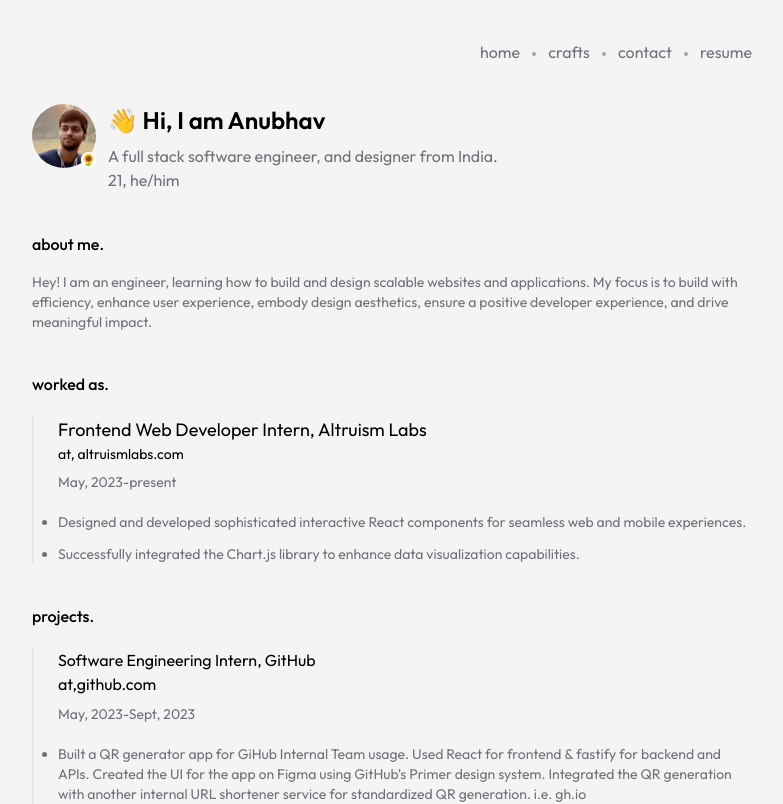
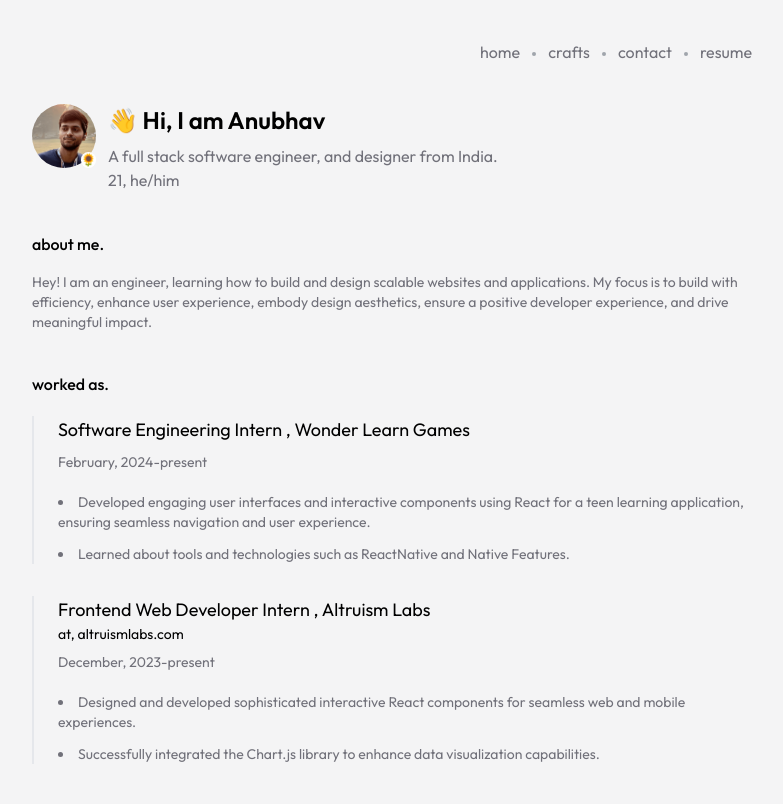
Before and after one commit to Anubhav-Pal/Portfolio, a Next.js app: page / in a window 1280 px wide. Shown: the top 804 px of the page, without its empty margins (248-1031 px from the left). Built offline with nearby package versions, Linux system fonts and the light colour scheme.

Commit message:
Complete work section

```diff
--- a/components/Work.jsx
+++ b/components/Work.jsx
@@ -1,22 +1,54 @@
 import React from 'react'
+
+const companies = [
+  {
+    position: "Software Engineering Intern",
+    companyName: "Wonder Learn Games",
+    companyWebsite: "",
+    companyWebsiteLink: "",
+    workedOn: ["Developed engaging user interfaces and interactive components using React for a teen learning application, ensuring seamless navigation and user experience.",
+  "Learned about tools and technologies such as ReactNative and Native Features."],
+    startingMonth: "February, 2024",
+    endingMonth: "present",
+  },
+  {
+    position: "Frontend Web Developer Intern",
+    companyName: "Altruism Labs",
+    companyWebsite: "altruismlabs.com",
+    companyWebsiteLink: "http://www.altruismlabs.com/",
+    workedOn: ["Designed and developed sophisticated interactive React components for seamless web and mobile experiences.", "Successfully integrated the Chart.js library to enhance data visualization capabilities."],
+    startingMonth: "December, 2023",
+    endingMonth: "present",
+  },
+
+]
 
 const Work = () => {
   return (
-    <div className='border-l-2 pl-6 hover:border-orange-300 cursor-default transition-all flex flex-col gap-5'>
+    <div className='flex flex-col gap-8'>
+      {companies.map((company) => (
+        <div className='border-l-2 pl-6 hover:border-orange-300 cursor-default transition-all flex flex-col gap-5' >
           <div className='flex flex-col gap-2'>
             <div>
-          <div className='capitalize text-lg'>frontend web developer intern, Altruism Labs</div>
-          <div className=' text-sm'>at, <a href="http://www.altruismlabs.com/">altruismlabs.com</a></div>
+              <div className='capitalize text-lg'>{company.position} , {company.companyName}</div>
+              {company.companyName==="Wonder Learn Games"?'':
+              <div className={`text-sm `}>at, <a href={company.companyWebsiteLink}>{company.companyWebsite}</a></div>
+              }
             </div>
-        <div className='text-sd text-sm'>May, 2023-present</div>
+            <div className='text-sd text-sm'>{company.startingMonth}-{company.endingMonth}</div>
           </div>
           <div>
-        <ul className='list-disc flex flex-col gap-3'>
-          <li className='text-sd text-sm'>Designed and developed sophisticated interactive React components for seamless web and mobile experiences.</li>
-          <li className='text-sd text-sm'>Successfully integrated the Chart.js library to enhance data visualization capabilities.</li>
+            <ul className='list-disc flex flex-col gap-3 list-inside'>
+              {
+                company.workedOn.map((thingWorkedOn) => (
+                  <li className='text-sd text-sm'>{thingWorkedOn}</li>
+                ))
+              }
             </ul>
 
           </div>
+        </div >
+      ))}
     </div>
   )
 }
```
Lines whose indentation alone changed are shown as unchanged.
